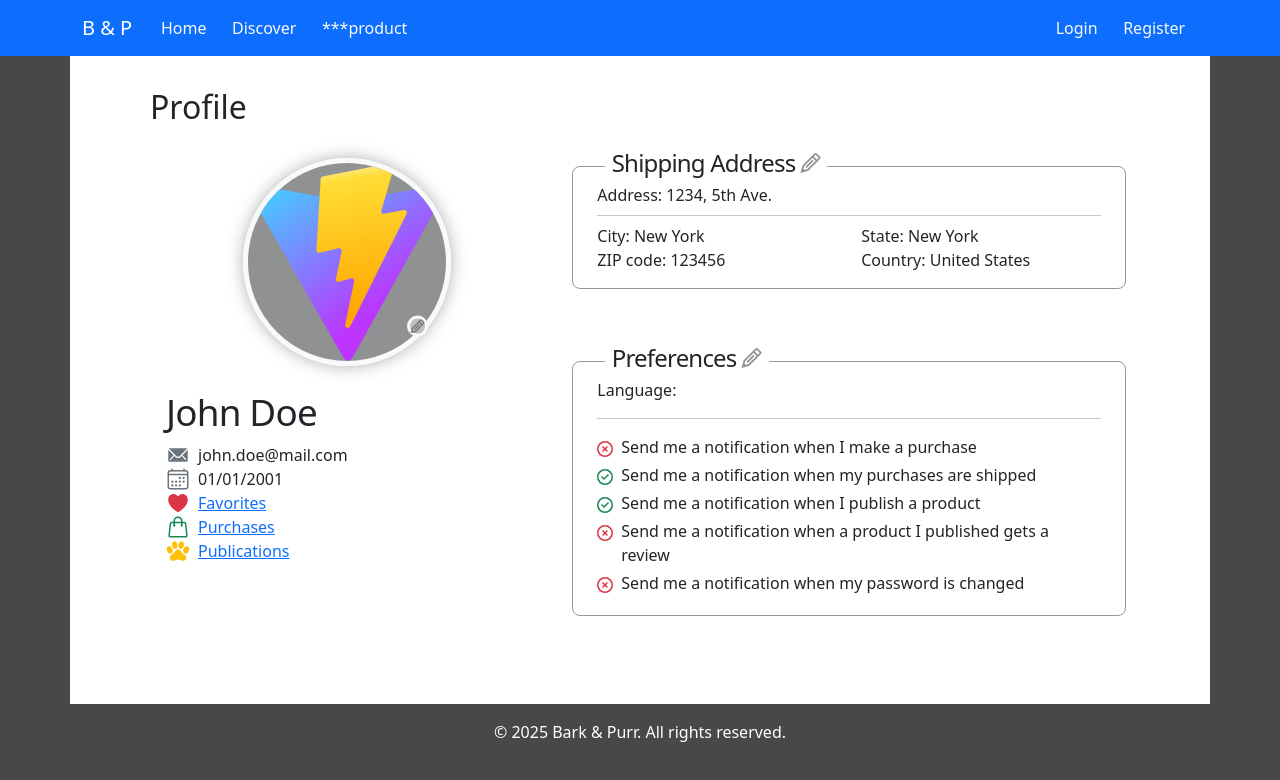
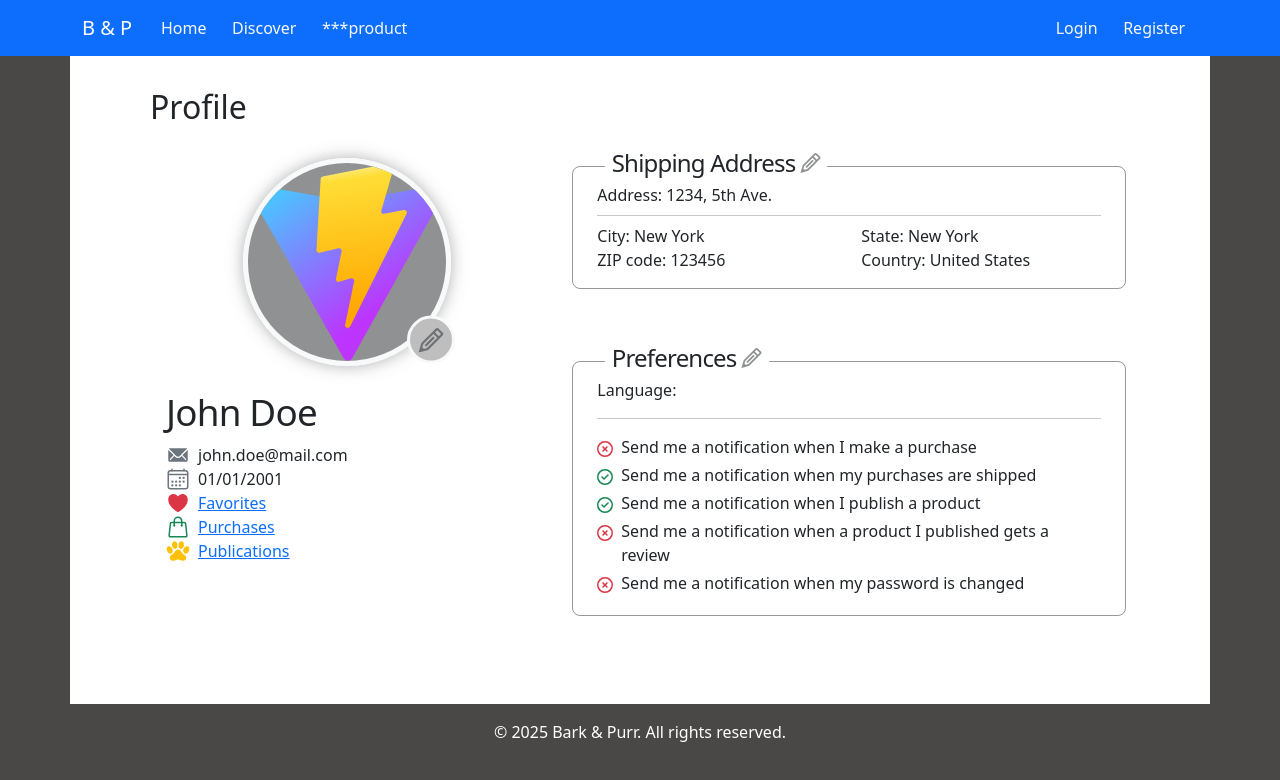
Before and after one commit to albotero/bark-and-purr, a React (Vite) app in the folder client/: page /user in a window 1280 px wide. Shown: the top 780 px of the page. Built offline with nearby package versions, Linux system fonts and the light colour scheme.

Commit message:
Fixed avatar icon size

```diff
--- a/client/src/styles/Profile.css
+++ b/client/src/styles/Profile.css
@@ -25,8 +25,8 @@
 .avatar-icon {
   border-width: 0.2rem;
   transform: translate(3.75rem, 3.1rem);
-  width: 3rem;
-  height: 3rem;
+  width: 3rem !important;
+  height: 3rem !important;
   font-size: 1.6rem;
   background-color: rgb(190, 190, 190);
   color: var(--bs-light);
```
